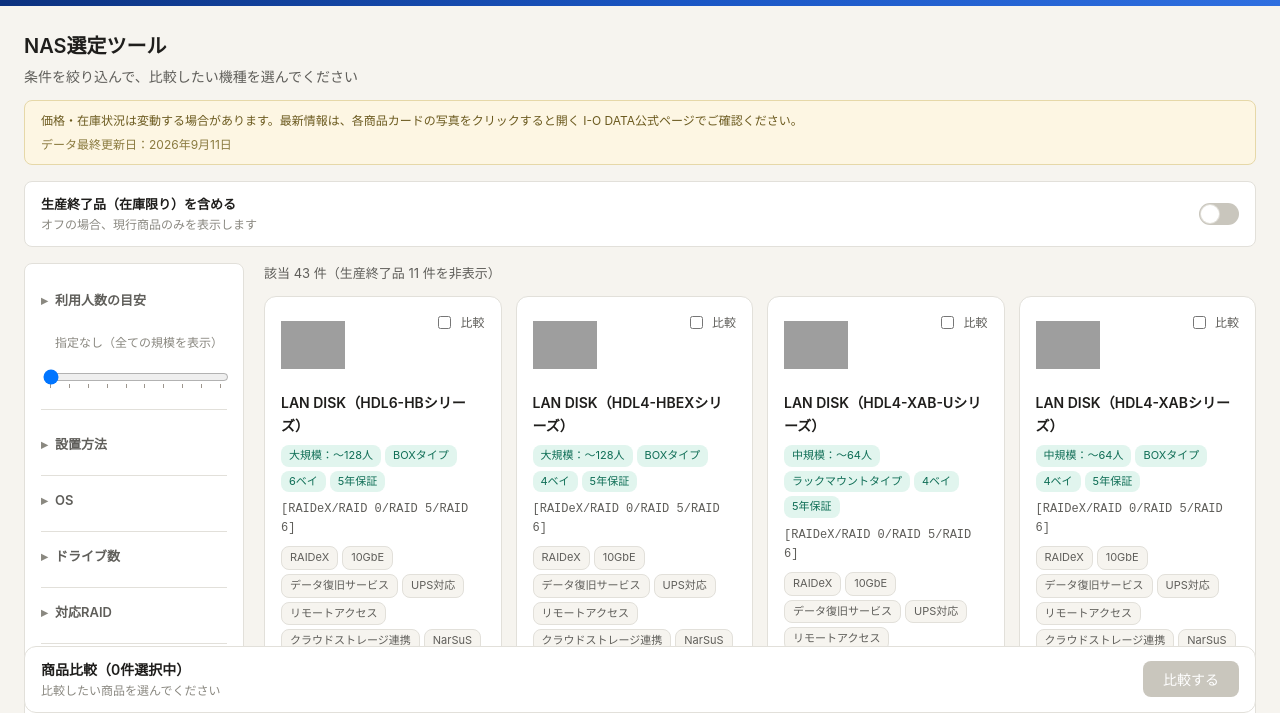
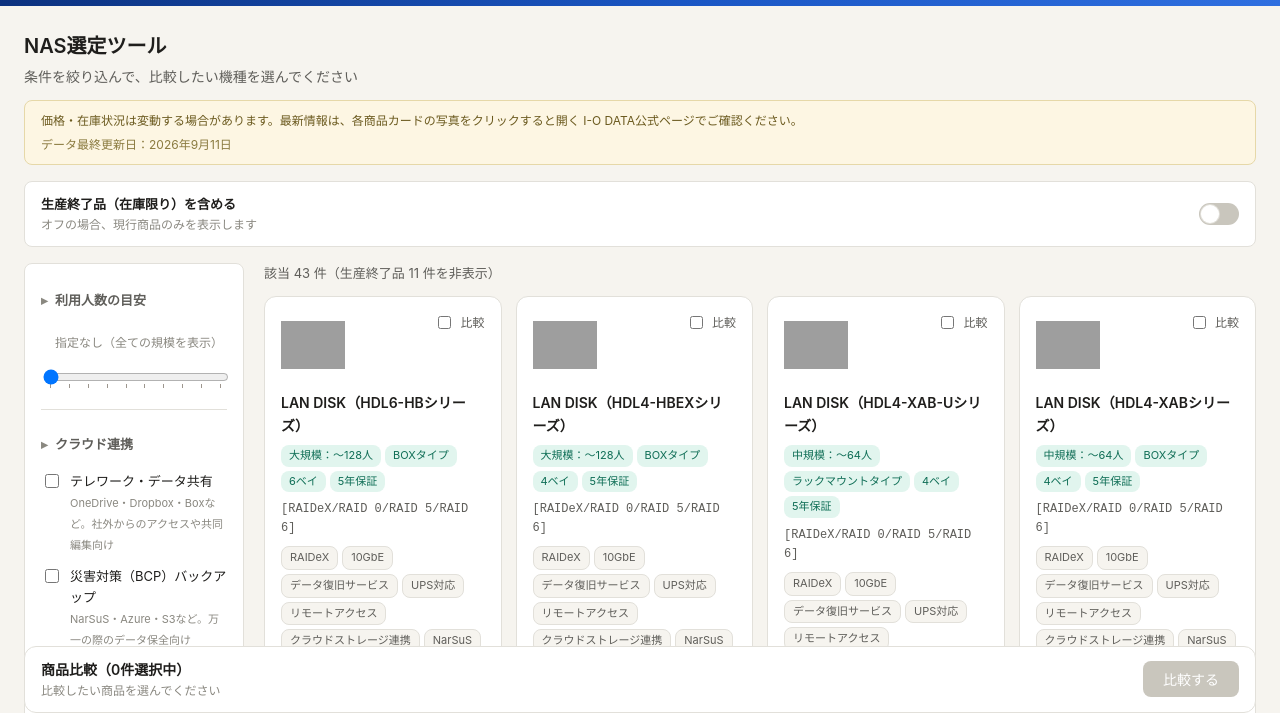
Before and after one commit to ioplaza02/nas-selector, a website: page index.html in a window 1280 px wide. Shown: the part 86-799 px from the top of the page. Drawn offline with Linux system fonts and the light colour scheme; grey boxes are pictures that could not be loaded.

Commit message:
Add files via upload

```diff
--- a/app.js
+++ b/app.js
@@ -13,6 +13,8 @@
 let budgetMax = null;
 let capacityRange = null;
 let employeeMin = null;
+let cloudTeleworkOnly = false;
+let cloudBcpOnly = false;
 
 async function init() {
   const res = await fetch("data/products.json");
@@ -110,6 +112,53 @@
     panel.appendChild(employeeSection);
   }
 
+  // クラウド連携は「テレワーク・データ共有」と「災害対策（BCP）バックアップ」で
+  // 目的がまったく違うため、1つのチェックにまとめず分けて絞り込めるようにする。
+  const cloudSection = document.createElement("div");
+  cloudSection.className = "filter-section";
+  const cloudTitle = document.createElement("p");
+  cloudTitle.className = "filter-group__label filter-group__label--static";
+  cloudTitle.textContent = "クラウド連携";
+  cloudSection.appendChild(cloudTitle);
+
+  const cloudOptions = [
+    {
+      key: "telework",
+      title: "テレワーク・データ共有",
+      note: "OneDrive・Dropbox・Boxなど。社外からのアクセスや共同編集向け"
+    },
+    {
+      key: "bcp",
+      title: "災害対策（BCP）バックアップ",
+      note: "NarSuS・Azure・S3など。万一の際のデータ保全向け"
+    }
+  ];
+  cloudOptions.forEach(opt => {
+    const wrapper = document.createElement("label");
+    wrapper.className = "cloud-option";
+    const cb = document.createElement("input");
+    cb.type = "checkbox";
+    cb.addEventListener("change", () => {
+      if (opt.key === "telework") cloudTeleworkOnly = cb.checked;
+      else cloudBcpOnly = cb.checked;
+      render();
+    });
+    const textWrap = document.createElement("span");
+    const titleEl = document.createElement("span");
+    titleEl.className = "cloud-option__title";
+    titleEl.textContent = opt.title;
+    const noteEl = document.createElement("span");
+    noteEl.className = "cloud-option__note";
+    noteEl.textContent = opt.note;
+    textWrap.appendChild(titleEl);
+    textWrap.appendChild(document.createElement("br"));
+    textWrap.appendChild(noteEl);
+    wrapper.appendChild(cb);
+    wrapper.appendChild(textWrap);
+    cloudSection.appendChild(wrapper);
+  });
+  panel.appendChild(cloudSection);
+
   FACET_DEFS.forEach(def => {
     activeFilters[def.key] = new Set();
     const values = facetValues(def.key, def.type);
@@ -191,6 +240,8 @@
     budgetMax = null;
     capacityRange = null;
     employeeMin = null;
+    cloudTeleworkOnly = false;
+    cloudBcpOnly = false;
     buildFilterPanel();
     render();
   });
@@ -220,6 +271,8 @@
   if (employeeMin !== null) {
     if (p.officeSizeMax == null || p.officeSizeMax < employeeMin) return false;
   }
+  if (cloudTeleworkOnly && !p.cloudTelework) return false;
+  if (cloudBcpOnly && !p.cloudBcp) return false;
   return true;
 }
 
--- a/style.css
+++ b/style.css
@@ -116,6 +116,13 @@
 .filter-section {
   margin-bottom: 14px; padding-bottom: 14px; border-bottom: 1px solid var(--border);
 }
+#filter-panel .cloud-option {
+  display: flex; align-items: flex-start; gap: 8px;
+  padding: 6px 0; cursor: pointer;
+}
+.cloud-option input { margin-top: 3px; width: 14px; height: 14px; flex-shrink: 0; }
+.cloud-option__title { font-size: 13px; }
+.cloud-option__note { font-size: 11px; color: var(--text-muted); }
 .filter-group__label {
   font-size: 13px; font-weight: 600; color: var(--text-secondary);
   margin: 0; padding: 10px 0; cursor: pointer; list-style: none;
```
